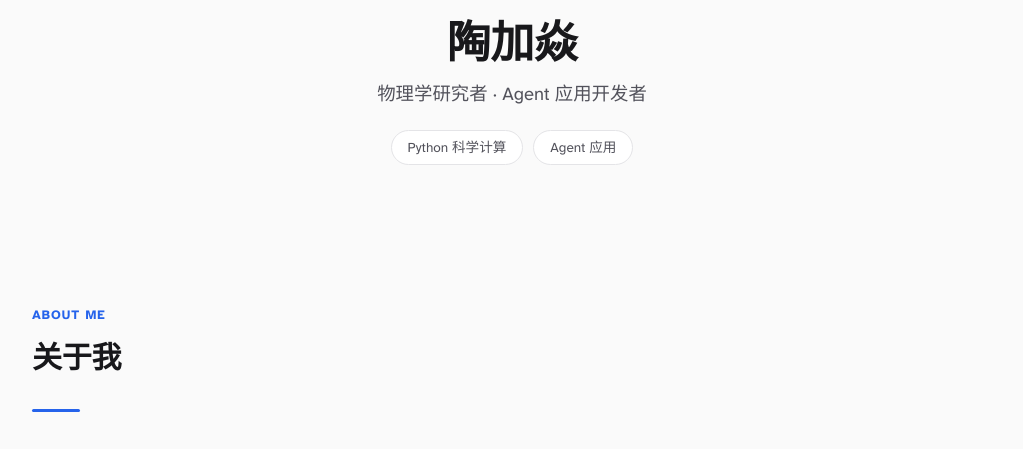
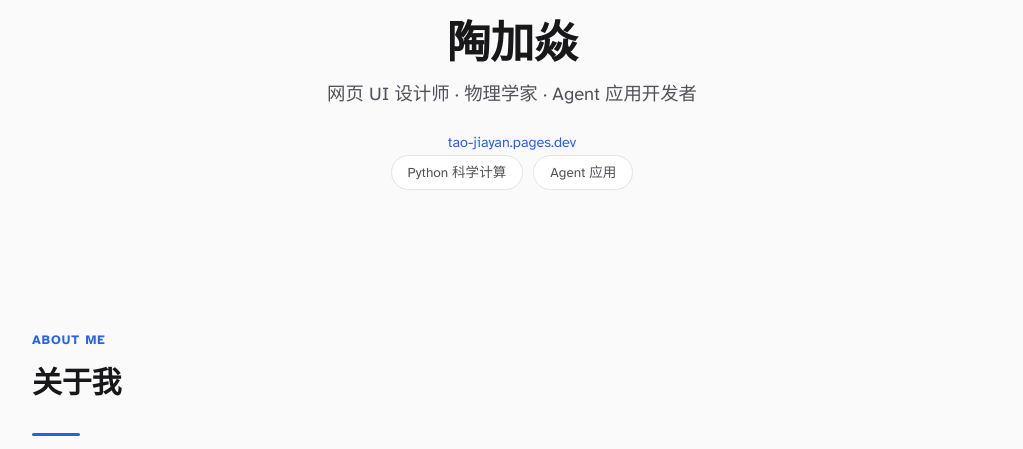
Before and after one commit to jiatao058-afk/jiatao058-afk.github.io, a plain HTML site: page index.html in a window 1280 px wide. Shown: the part 296-745 px from the top of the page, without its empty margins (128-1151 px from the left). Drawn offline with nearby package versions, Linux system fonts and the light colour scheme.

Commit message:
Update resume (ATS format) and homepage: add web designer title + website URL

```diff
--- a/index.html
+++ b/index.html
@@ -448,7 +448,10 @@
             loading="eager"
         >
         <h1 id="hero-heading">陶加焱</h1>
-        <p class="hero-tagline">物理学研究者 · Agent 应用开发者</p>
+        <p class="hero-tagline">网页 UI 设计师 · 物理学家 · Agent 应用开发者</p>
+        <p style="font-size:0.9rem;color:var(--color-text-muted);margin-top:4px;">
+            <a href="https://tao-jiayan.pages.dev" style="color:var(--color-accent);">tao-jiayan.pages.dev</a>
+        </p>
         <div class="hero-tags">
             <span class="tag">Python 科学计算</span>
             <span class="tag">Agent 应用</span>
```
Also changed, not shown: 3 other files.
